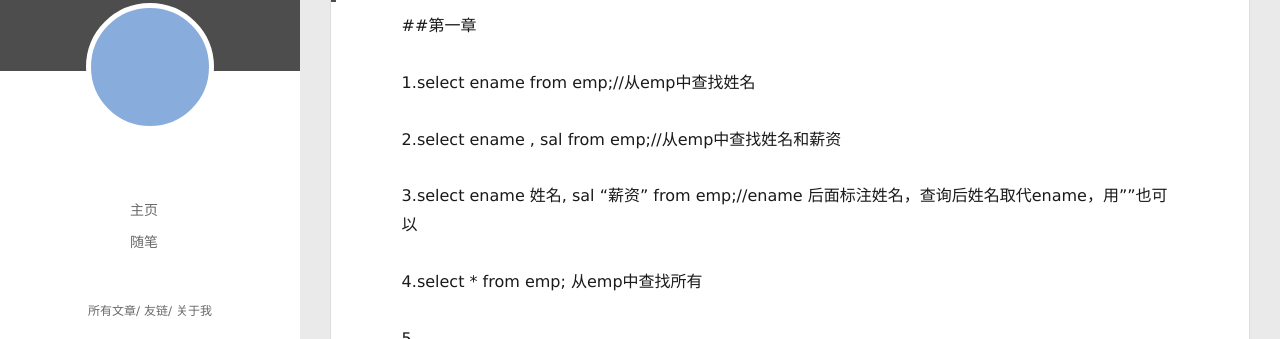
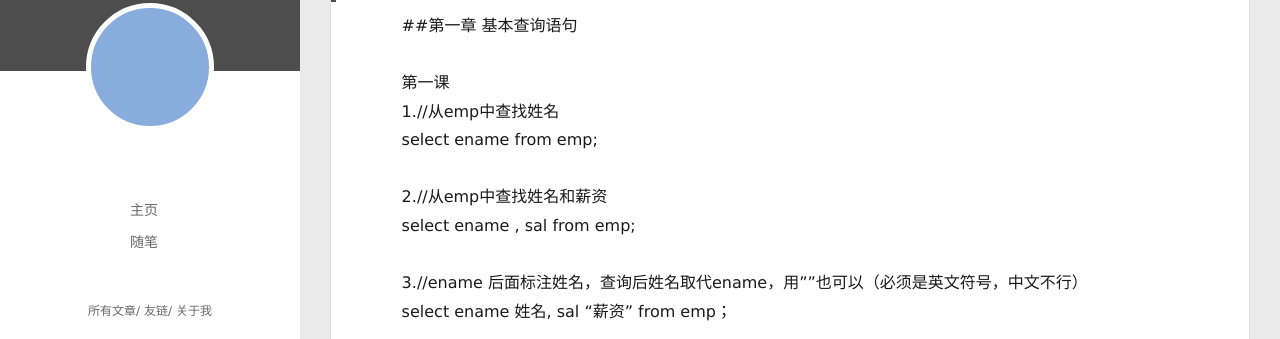
Before and after one commit to M1CZZZ/M1CZZZ.github.io, a plain HTML site: page 2021/07/19/mysql/index.html in a window 1280 px wide. Shown: the part 109-448 px from the top of the page. Drawn offline with Linux system fonts and the light colour scheme; no server answers.

Commit message:
Site updated: 2021-07-20 21:58:59

```diff
--- a/2021/07/19/mysql/index.html
+++ b/2021/07/19/mysql/index.html
@@ -8,15 +8,15 @@
   <link rel="dns-prefetch" href="http://example.com">
   <title>Mysql | Hexo</title>
   <meta name="viewport" content="width=device-width, initial-scale=1, maximum-scale=1">
-  <meta name="description" content="##第一章 1.select ename from emp;&#x2F;&#x2F;从emp中查找姓名 2.select ename , sal from emp;&#x2F;&#x2F;从emp中查找姓名和薪资 3.select ename 姓名, sal “薪资” from emp;&#x2F;&#x2F;ename 后面标注姓名，查询后姓名取代ename，用””也可以 4.select * from emp; 从emp中查找所有 5.  ##第二章">
+  <meta name="description" content="##第一章 基本查询语句 第一课1.&#x2F;&#x2F;从emp中查找姓名select ename from emp; 2.&#x2F;&#x2F;从emp中查找姓名和薪资select ename , sal from emp; 3.&#x2F;&#x2F;ename 后面标注姓名，查询后姓名取代ename，用””也可以（必须是英文符号，中文不行）select ename 姓名, sal “薪资” from emp； 4.&#x2F;&#x2F;从emp中查找所有sele">
 <meta property="og:type" content="article">
 <meta property="og:title" content="Mysql">
 <meta property="og:url" content="http://example.com/2021/07/19/mysql/index.html">
 <meta property="og:site_name" content="Hexo">
-<meta property="og:description" content="##第一章 1.select ename from emp;&#x2F;&#x2F;从emp中查找姓名 2.select ename , sal from emp;&#x2F;&#x2F;从emp中查找姓名和薪资 3.select ename 姓名, sal “薪资” from emp;&#x2F;&#x2F;ename 后面标注姓名，查询后姓名取代ename，用””也可以 4.select * from emp; 从emp中查找所有 5.  ##第二章">
+<meta property="og:description" content="##第一章 基本查询语句 第一课1.&#x2F;&#x2F;从emp中查找姓名select ename from emp; 2.&#x2F;&#x2F;从emp中查找姓名和薪资select ename , sal from emp; 3.&#x2F;&#x2F;ename 后面标注姓名，查询后姓名取代ename，用””也可以（必须是英文符号，中文不行）select ename 姓名, sal “薪资” from emp； 4.&#x2F;&#x2F;从emp中查找所有sele">
 <meta property="og:locale" content="en_US">
 <meta property="article:published_time" content="2021-07-19T12:55:10.000Z">
-<meta property="article:modified_time" content="2021-07-19T15:14:46.280Z">
+<meta property="article:modified_time" content="2021-07-20T13:58:15.954Z">
 <meta property="article:author" content="John Doe">
 <meta name="twitter:card" content="summary">
 
@@ -174,12 +174,12 @@
 
     <div class="article-entry" itemprop="articleBody">
 
-        <p>##第一章</p>
-<p>1.select ename from emp;//从emp中查找姓名</p>
-<p>2.select ename , sal from emp;//从emp中查找姓名和薪资</p>
-<p>3.select ename 姓名, sal “薪资” from emp;//ename 后面标注姓名，查询后姓名取代ename，用””也可以</p>
-<p>4.select * from emp; 从emp中查找所有</p>
-<p>5.</p>
+        <p>##第一章 基本查询语句</p>
+<p>第一课<br>1.//从emp中查找姓名<br>select ename from emp;</p>
+<p>2.//从emp中查找姓名和薪资<br>select ename , sal from emp;</p>
+<p>3.//ename 后面标注姓名，查询后姓名取代ename，用””也可以（必须是英文符号，中文不行）<br>select ename 姓名, sal “薪资” from emp；</p>
+<p>4.//从emp中查找所有<br>select * from emp;</p>
+<p>第二课<br>1.</p>
 <hr>
 <p>##第二章</p>
 <p>内容 </p>
```
Also changed, not shown: index.html (+6 -6 lines).
